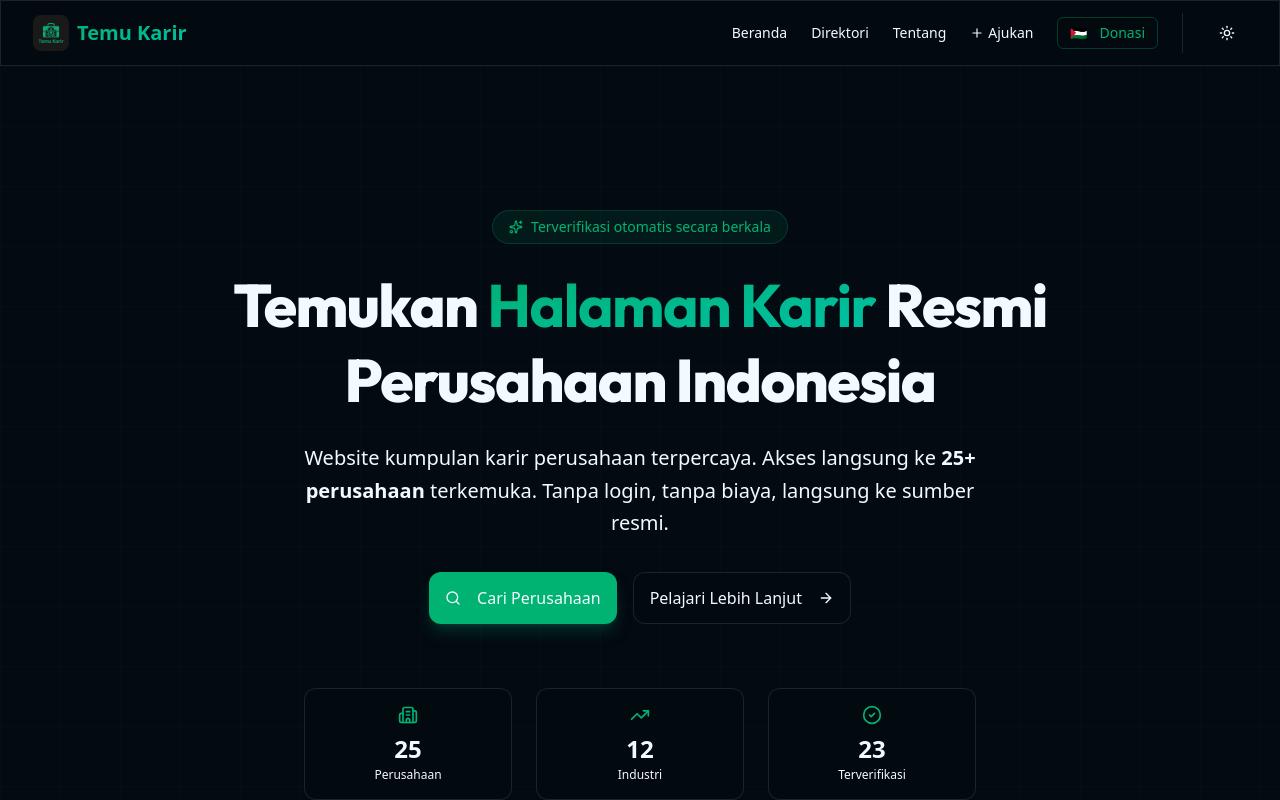
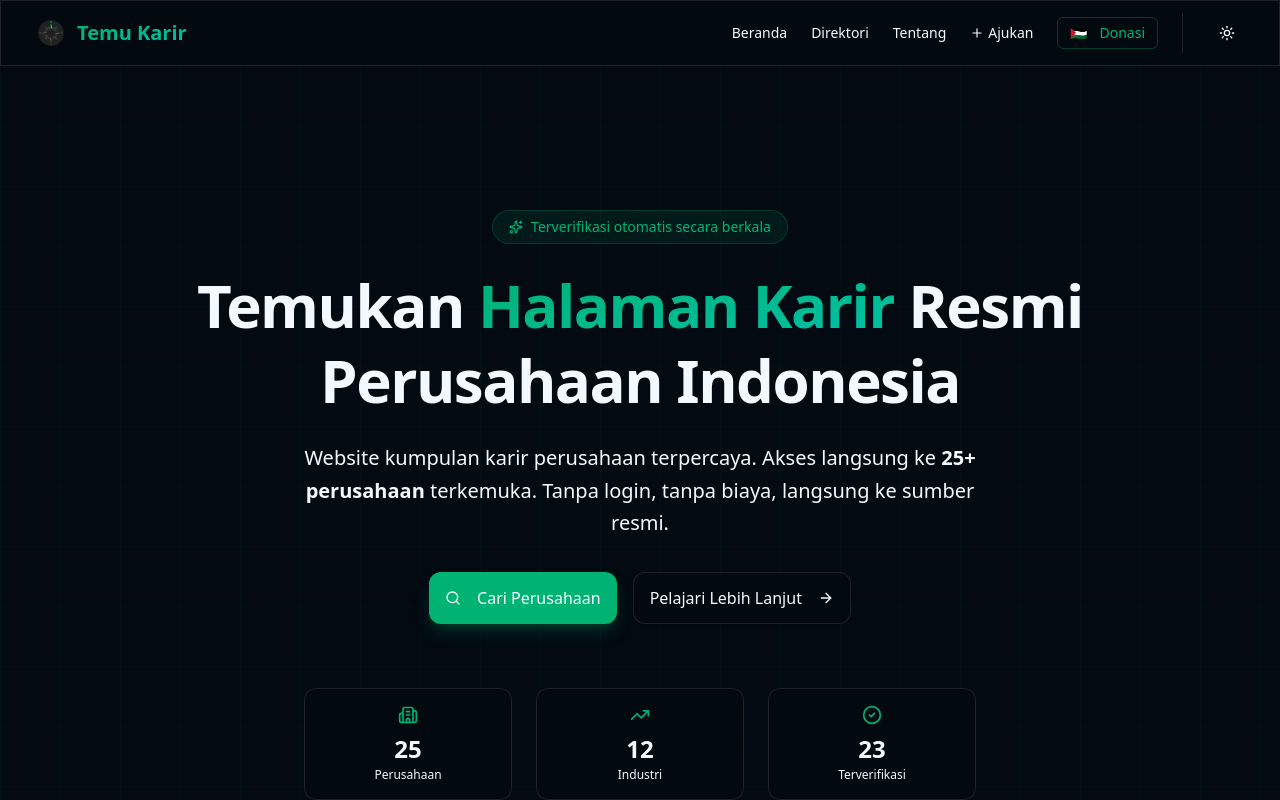
Before and after one commit to ananwxyz/temu-karir, a Next.js app: page / in a window 1280 px wide. Shown: the top 800 px of the page. Built offline with nearby package versions, Linux system fonts and the light colour scheme; no server answers; the database is empty.

Commit message:
feat: redesign logo and sync font consistency across site

```diff
--- a/src/app/globals.css
+++ b/src/app/globals.css
@@ -3,6 +3,8 @@
 
 @theme {
   --color-primary: oklch(0.65 0.20 166);
+  --font-sans: var(--font-inter), ui-sans-serif, system-ui, sans-serif;
+  --font-heading: var(--font-outfit), sans-serif;
 }
 
 :root {
--- a/src/app/layout.tsx
+++ b/src/app/layout.tsx
@@ -7,7 +7,7 @@
 import "./globals.css";
 
 const inter = Inter({
-  variable: "--font-geist-sans",
+  variable: "--font-inter",
   subsets: ["latin"],
   display: "swap",
 });
--- a/src/components/company-grid.tsx
+++ b/src/components/company-grid.tsx
@@ -94,7 +94,7 @@
         <section id="direktori" className="py-16 sm:py-20">
             <div className="mx-auto max-w-7xl px-4 sm:px-6 lg:px-8">
                 <div className="text-center mb-10">
-                    <h2 className="text-3xl font-bold text-foreground mb-3">
+                    <h2 className="text-3xl font-bold text-foreground mb-3 font-heading">
                         Direktori Perusahaan
                     </h2>
                     <p className="text-muted-foreground max-w-2xl mx-auto">
--- a/src/components/freelance-grid.tsx
+++ b/src/components/freelance-grid.tsx
@@ -64,7 +64,7 @@
         <section id="freelance" className="py-16 sm:py-20 bg-muted/30">
             <div className="mx-auto max-w-7xl px-4 sm:px-6 lg:px-8">
                 <div className="text-center mb-10">
-                    <h2 className="text-3xl font-bold text-foreground mb-3">
+                    <h2 className="text-3xl font-bold text-foreground mb-3 font-heading">
                         Direktori Freelance
                     </h2>
                     <p className="text-muted-foreground max-w-2xl mx-auto">
--- a/src/components/hero.tsx
+++ b/src/components/hero.tsx
@@ -61,8 +61,7 @@
 
                     {/* Title */}
                     <h1
-                        className="animate-fade-in-up opacity-0 stagger-1 text-4xl sm:text-5xl lg:text-6xl font-extrabold leading-tight tracking-tight"
-                        style={{ fontFamily: 'var(--font-outfit), sans-serif' }}
+                        className="animate-fade-in-up opacity-0 stagger-1 text-4xl sm:text-5xl lg:text-6xl font-extrabold leading-tight tracking-tight font-heading"
                     >
                         Temukan{" "}
                         <span className="gradient-text">Halaman Karir</span>{" "}
--- a/src/components/navbar.tsx
+++ b/src/components/navbar.tsx
@@ -24,7 +24,7 @@
                             height={36}
                             className="rounded-lg transition-transform group-hover:scale-105"
                         />
-                        <span className="text-xl font-bold gradient-text">Temu Karir</span>
+                        <span className="text-xl font-bold gradient-text font-heading">Temu Karir</span>
                     </Link>
 
                     {/* Desktop Nav */}
```
Also changed, not shown: public/logo.png.
